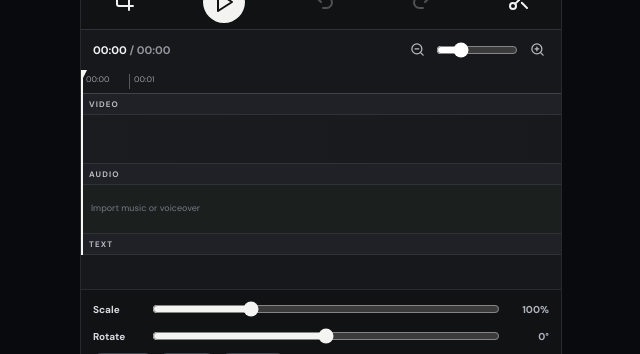
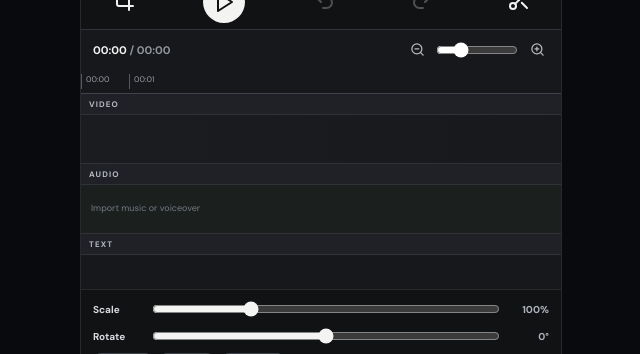
Before and after one commit to muhsinmikoya-pixel/plus-editor, a React (Vite) app: page / in a window 1280 px wide. Both pictures are taken after a click on the button "New". Shown: the part 318-672 px from the top of the page, without its empty margins (319-959 px from the left). Built offline with nearby package versions, Linux system fonts and the light colour scheme.

Commit message:
Make the timeline playhead directly draggable on touch screens

```diff
--- a/src/main.jsx
+++ b/src/main.jsx
@@ -175,6 +175,18 @@ function App(){
     let start=0,found=null;
     for(const c of mainClips){if(t>=start&&t<start+c.duration){found=c;break;}start+=c.duration;}
     if(found)setSelected(found.id);
+  }
+  function beginPlayheadDrag(e){
+    e.stopPropagation();e.preventDefault();e.currentTarget.setPointerCapture(e.pointerId);
+    dragRef.current={mode:"playhead",pointerId:e.pointerId};
+  }
+  function movePlayheadDrag(e){
+    const d=dragRef.current;if(!d||d.mode!=="playhead"||d.pointerId!==e.pointerId)return;
+    const el=timelineRef.current;if(!el)return;const rect=el.getBoundingClientRect();
+    seekTo((e.clientX-rect.left+el.scrollLeft)/pxPerSec);
+  }
+  function endPlayheadDrag(e){
+    if(dragRef.current?.mode==="playhead"&&dragRef.current.pointerId===e.pointerId)dragRef.current=null;
   }
   function onTimelineBackground(e){
     if(dragRef.current)return;
@@ -411,7 +423,7 @@ function App(){
           <div className="track-row"><div className="track-label"><b>VIDEO</b><button onClick={()=>chooseMedia("video")}><Plus/></button></div><div className="track-lane">{mainClips.map(c=>{const left=clipStart(c.id);return <div key={c.id} className={"timeline-clip "+(selected===c.id?"selected":"")} style={{left:left*pxPerSec,width:Math.max(42,c.duration*pxPerSec)}} onPointerDown={e=>beginClipDrag(e,c.id)} onPointerMove={moveClipPointer} onPointerUp={endClipPointer} onPointerCancel={endClipPointer}><button className="trim-handle left" onPointerDown={e=>beginClipDrag(e,c.id,"trim-left")} onPointerMove={moveClipPointer} onPointerUp={endClipPointer} title="Drag to trim start"/><div className="clip-visual">{(assets.find(a=>a.id===c.assetId)?.thumb||assets.find(a=>a.id===c.assetId)?.kind==="image")?<img src={assets.find(a=>a.id===c.assetId)?.thumb||assets.find(a=>a.id===c.assetId)?.url} alt=""/>:<span><Film/></span>}<b>{c.name}</b></div><button className="trim-handle right" onPointerDown={e=>beginClipDrag(e,c.id,"trim-right")} onPointerMove={moveClipPointer} onPointerUp={endClipPointer} title="Drag to trim end"/></div>;})}</div></div>
           <div className="track-row"><div className="track-label"><b>AUDIO</b><button onClick={()=>chooseMedia("audio")}><Plus/></button></div><div className="track-lane audio-lane">{audioClips.map(c=><div key={c.id} className={"timeline-clip audio-clip "+(selected===c.id?"selected":"")} style={{left:(c.startTime||0)*pxPerSec,width:Math.max(70,c.duration*pxPerSec)}} onPointerDown={e=>beginClipDrag(e,c.id)} onPointerMove={moveClipPointer} onPointerUp={endClipPointer} onPointerCancel={endClipPointer}><AudioLines/><b>{c.name}</b><button className="trim-handle left" onPointerDown={e=>beginClipDrag(e,c.id,"trim-left")} onPointerMove={moveClipPointer} onPointerUp={endClipPointer}/><button className="trim-handle right" onPointerDown={e=>beginClipDrag(e,c.id,"trim-right")} onPointerMove={moveClipPointer} onPointerUp={endClipPointer}/></div>)}{audioClips.length===0&&<span className="lane-hint">Import music or voiceover</span>}</div></div>
           <div className="track-row"><div className="track-label"><b>TEXT</b><button onClick={addText}><Plus/></button></div><div className="track-lane text-lane">{showCaption?<div className="timeline-clip text-clip" style={{left:0,width:Math.max(100,mainDuration*pxPerSec)}} onClick={e=>{e.stopPropagation();setActiveTool("Text");}}><Type/><b>{caption}</b></div>:<span className="lane-hint">Add titles and captions</span>}</div></div>
-          <div className="playhead-line" style={{left:playhead*pxPerSec}}><i/></div>
+          <div className="playhead-line" style={{left:playhead*pxPerSec-7}} onPointerDown={beginPlayheadDrag} onPointerMove={movePlayheadDrag} onPointerUp={endPlayheadDrag} onPointerCancel={endPlayheadDrag}><i/><span/></div>
         </div>
       </div>
     </section>
```
